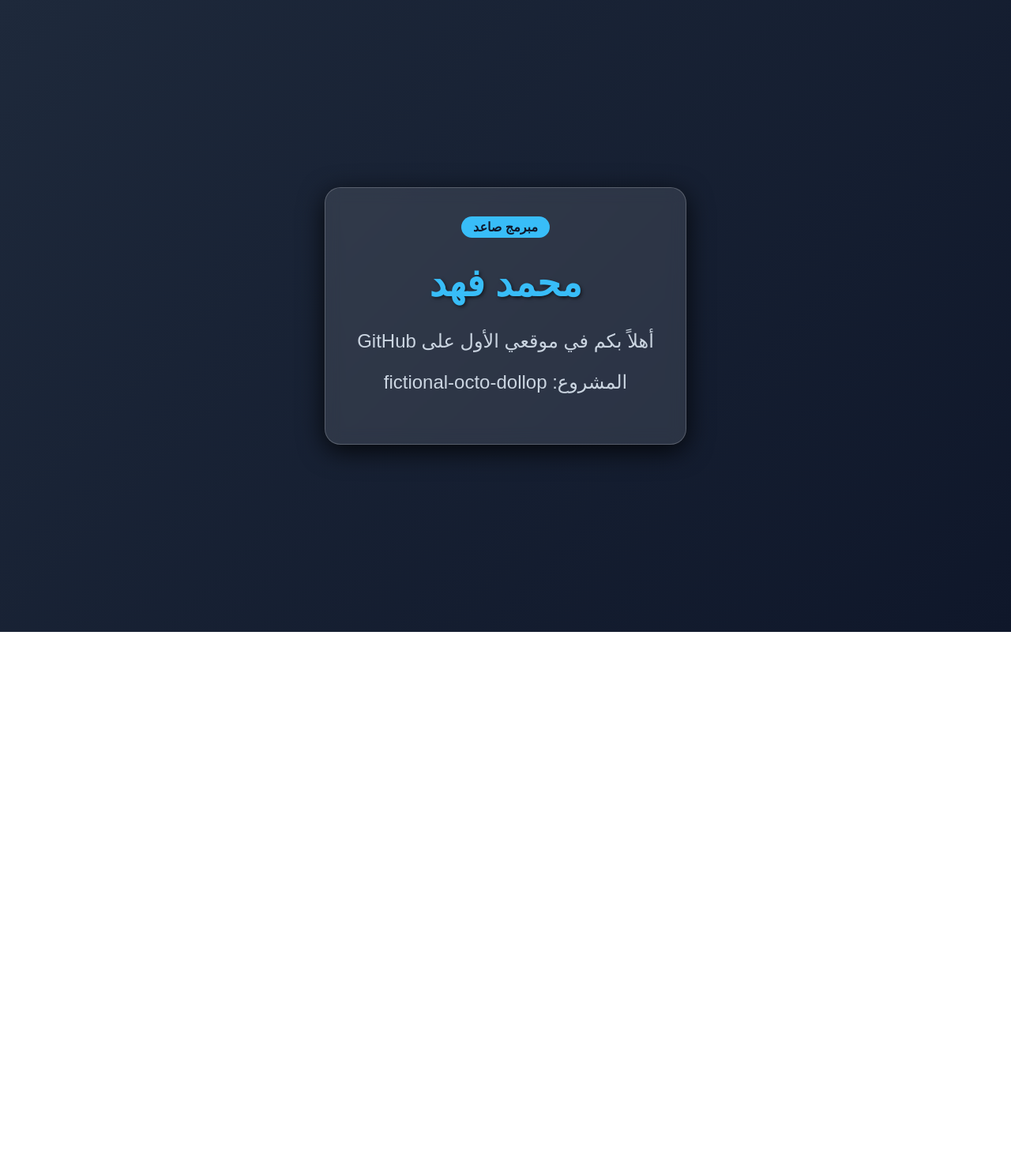
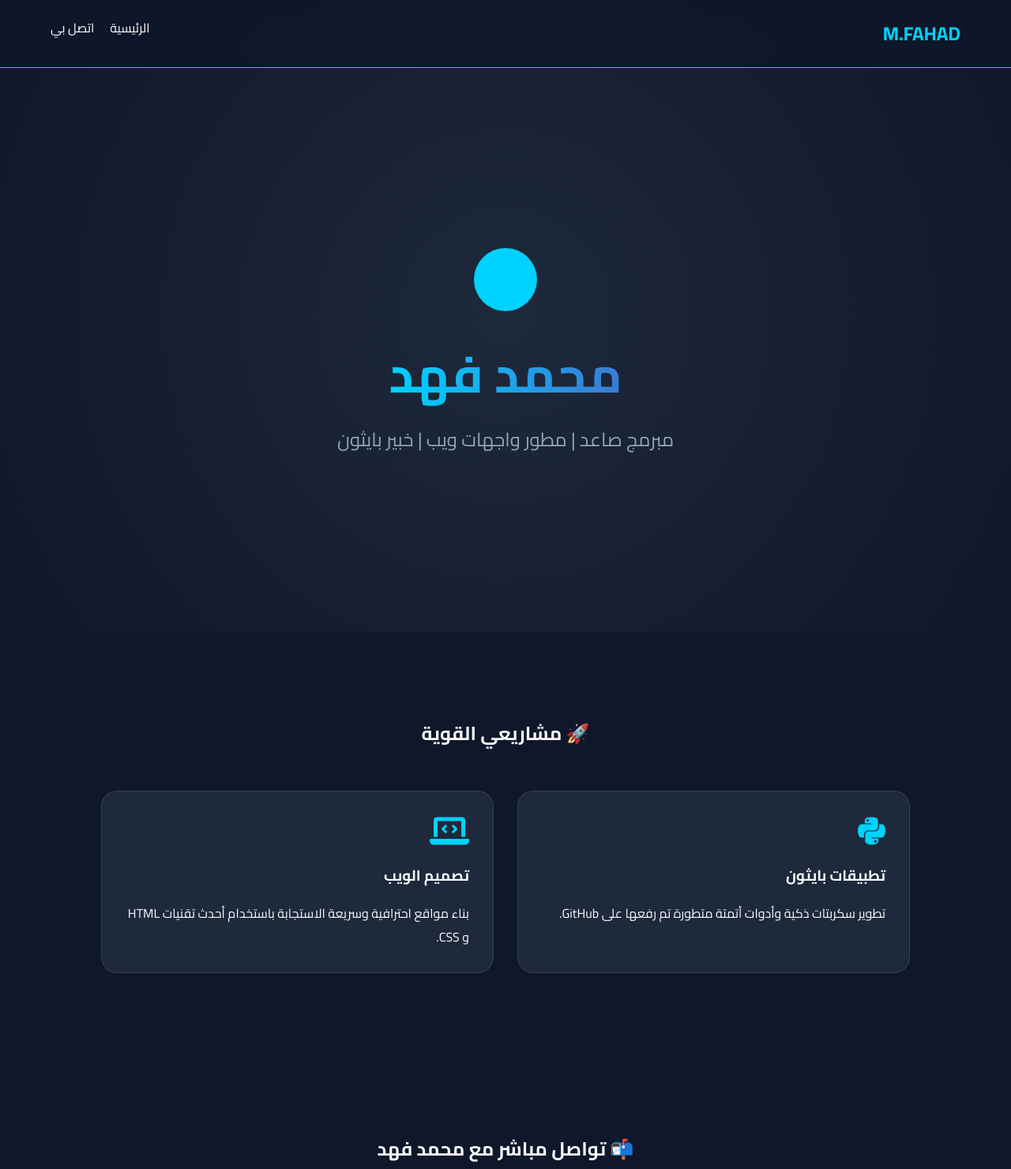
Before and after one commit to codenine987654321-eng/fictional-octo-dollop, a plain HTML site: page index.html in a window 1280 px wide. Shown: the top 1480 px of the page at 79% size. Before the commit the page ends 800 px from the top, so only its background shows below. Drawn offline with Linux system fonts and the light colour scheme.

Commit message:
Update index.html
اللهم صلي على محمد وآل محمد الطيبين الطاهرين

```diff
--- a/index.html
+++ b/index.html
@@ -3,21 +3,129 @@
 <head>
     <meta charset="UTF-8">
     <meta name="viewport" content="width=device-width, initial-scale=1.0">
-    <title>موقع محمد فهد الاحترافي</title>
+    <title>المبرمج محمد فهد | البوابة الرسمية</title>
+    <link rel="stylesheet" href="https://cdnjs.cloudflare.com/ajax/libs/font-awesome/6.0.0/css/all.min.css">
+    <link href="https://fonts.googleapis.com/css2?family=Cairo:wght@400;700&display=swap" rel="stylesheet">
     <style>
-        body { font-family: 'Arial', sans-serif; background: linear-gradient(135deg, #1e293b, #0f172a); color: white; display: flex; justify-content: center; align-items: center; height: 100vh; margin: 0; }
-        .container { text-align: center; background: rgba(255, 255, 255, 0.1); padding: 40px; border-radius: 20px; backdrop-filter: blur(10px); border: 1px solid rgba(255,255,255,0.2); box-shadow: 0 8px 32px 0 rgba(0,0,0,0.8); }
-        h1 { font-size: 3rem; color: #38bdf8; text-shadow: 2px 2px 4px rgba(0,0,0,0.5); }
-        p { font-size: 1.5rem; color: #cbd5e1; }
-        .badge { background: #38bdf8; color: #0f172a; padding: 5px 15px; border-radius: 50px; font-weight: bold; }
+        :root {
+            --primary: #00d2ff;
+            --secondary: #3a7bd5;
+            --bg-dark: #0f172a;
+            --card-bg: #1e293b;
+            --text: #f8fafc;
+        }
+
+        * { margin: 0; padding: 0; box-sizing: border-box; font-family: 'Cairo', sans-serif; scroll-behavior: smooth; }
+
+        body { background-color: var(--bg-dark); color: var(--text); overflow-x: hidden; }
+
+        /* خلفية سحرية */
+        .bg-animate {
+            position: fixed; top: 0; left: 0; width: 100%; height: 100%;
+            background: radial-gradient(circle at center, #1e293b 0%, #0f172a 100%);
+            z-index: -1;
+        }
+
+        nav {
+            background: rgba(15, 23, 42, 0.9); backdrop-filter: blur(10px);
+            padding: 20px 5%; display: flex; justify-content: space-between;
+            position: sticky; top: 0; z-index: 1000; border-bottom: 1px solid var(--primary);
+        }
+
+        .logo { font-size: 1.5rem; font-weight: bold; color: var(--primary); }
+
+        .hero {
+            height: 90vh; display: flex; flex-direction: column;
+            justify-content: center; align-items: center; text-align: center;
+        }
+
+        .hero h1 { font-size: 4rem; background: linear-gradient(to right, #00d2ff, #3a7bd5); -webkit-background-clip: text; -webkit-text-fill-color: transparent; }
+
+        section { padding: 100px 10%; }
+
+        .grid { display: grid; grid-template-columns: repeat(auto-fit, minmax(300px, 1fr)); gap: 30px; }
+
+        .card {
+            background: var(--card-bg); padding: 30px; border-radius: 20px;
+            border: 1px solid rgba(255,255,255,0.1); transition: 0.3s;
+        }
+
+        .card:hover { transform: translateY(-10px); border-color: var(--primary); }
+
+        /* أزرار التواصل */
+        .contact-box { max-width: 600px; margin: auto; background: var(--card-bg); padding: 40px; border-radius: 25px; text-align: center; border: 2px solid var(--primary); }
+
+        .btn {
+            display: flex; align-items: center; justify-content: center; gap: 10px;
+            padding: 15px; border-radius: 15px; text-decoration: none; color: white;
+            font-weight: bold; margin-bottom: 15px; transition: 0.3s;
+        }
+
+        .whatsapp { background: #25d366; box-shadow: 0 4px 15px rgba(37, 211, 102, 0.3); }
+        .telegram { background: #0088cc; box-shadow: 0 4px 15px rgba(0, 136, 204, 0.3); }
+
+        .btn:hover { transform: scale(1.03); opacity: 0.9; }
+
+        footer { text-align: center; padding: 40px; color: #64748b; border-top: 1px solid rgba(255,255,255,0.05); }
     </style>
 </head>
 <body>
-    <div class="container">
-        <span class="badge">مبرمج صاعد</span>
+
+    <div class="bg-animate"></div>
+
+    <nav>
+        <div class="logo">M.FAHAD</div>
+        <div style="display: flex; gap: 20px;">
+            <a href="#home" style="color: white; text-decoration: none;">الرئيسية</a>
+            <a href="#contact" style="color: white; text-decoration: none;">اتصل بي</a>
+        </div>
+    </nav>
+
+    <section id="home" class="hero">
+        <div style="background: var(--primary); width: 80px; height: 80px; border-radius: 50%; display: flex; align-items: center; justify-content: center; margin-bottom: 20px;">
+            <i class="fas fa-user-code style="color: #0f172a; font-size: 2rem;"></i>
+        </div>
         <h1>محمد فهد</h1>
-        <p>أهلاً بكم في موقعي الأول على GitHub</p>
-        <p>المشروع: fictional-octo-dollop</p>
-    </div>
+        <p style="font-size: 1.5rem; color: #94a3b8;">مبرمج صاعد | مطور واجهات ويب | خبير بايثون</p>
+    </section>
+
+    <section id="projects">
+        <h2 style="text-align: center; margin-bottom: 50px;">🚀 مشاريعي القوية</h2>
+        <div class="grid">
+            <div class="card">
+                <i class="fab fa-python" style="font-size: 2.5rem; color: var(--primary);"></i>
+                <h3 style="margin: 15px 0;">تطبيقات بايثون</h3>
+                <p>تطوير سكربتات ذكية وأدوات أتمتة متطورة تم رفعها على GitHub.</p>
+            </div>
+            <div class="card">
+                <i class="fas fa-laptop-code" style="font-size: 2.5rem; color: var(--primary);"></i>
+                <h3 style="margin: 15px 0;">تصميم الويب</h3>
+                <p>بناء مواقع احترافية وسريعة الاستجابة باستخدام أحدث تقنيات HTML و CSS.</p>
+            </div>
+        </div>
+    </section>
+
+    <section id="contact">
+        <h2 style="text-align: center; margin-bottom: 50px;">📬 تواصل مباشر مع محمد فهد</h2>
+        <div class="contact-box">
+            <p style="margin-bottom: 25px; font-size: 1.1rem;">أنا متاح دائماً للمشاريع الجديدة والتعاون البرمجي.</p>
+
+            <a href="https://wa.me/967783787656" class="btn whatsapp">
+                <i class="fab fa-whatsapp" style="font-size: 1.5rem;"></i>
+                واتساب: 783787656
+            </a>
+
+            <a href="https://t.me/NewEra711" class="btn telegram">
+                <i class="fab fa-telegram-plane" style="font-size: 1.5rem;"></i>
+                تليجرام: NewEra711
+            </a>
+        </div>
+    </section>
+
+    <footer>
+        <p>حقوق النشر © 2025 | تم التصميم والبرمجة بواسطة المبرمج محمد فهد</p>
+        <p style="font-size: 0.8rem; margin-top: 10px;">استضافة رسمية عبر GitHub Pages</p>
+    </footer>
+
 </body>
 </html>
```
